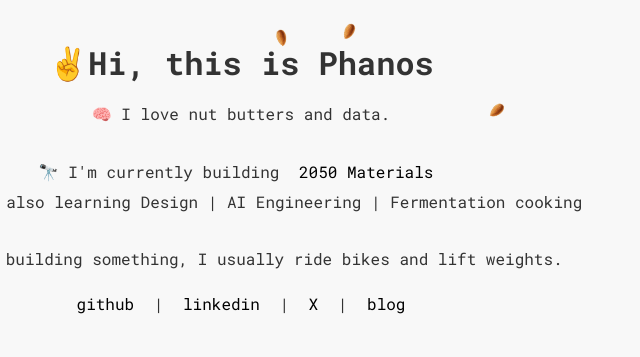
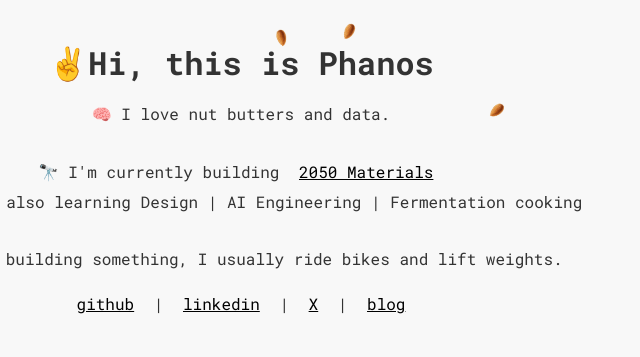
Before and after one commit to phanosh/phanosh.github.io, a plain HTML site: page index.html in a window 1280 px wide. Shown: the top 357 px of the page, 399-1039 px from the left. Drawn offline with Linux system fonts and the light colour scheme.

Commit message:
cropped image

```diff
--- a/index.html
+++ b/index.html
@@ -35,7 +35,7 @@
     ::selection { background: #F9E400; color: #7C00FE; }
     h1 { font-size: 2.0em; margin-bottom: 0.5em; }
     p { font-size: 1.0em; line-height: 1.8; margin: 1em 0; }
-    p a { display: inline-block; margin: 0 10px; }
+    p a { display: inline-block; margin: 0 10px; text-decoration: underline;}
     .no-wrap { white-space: nowrap; }
 
     @media (max-width: 600px) {
```
